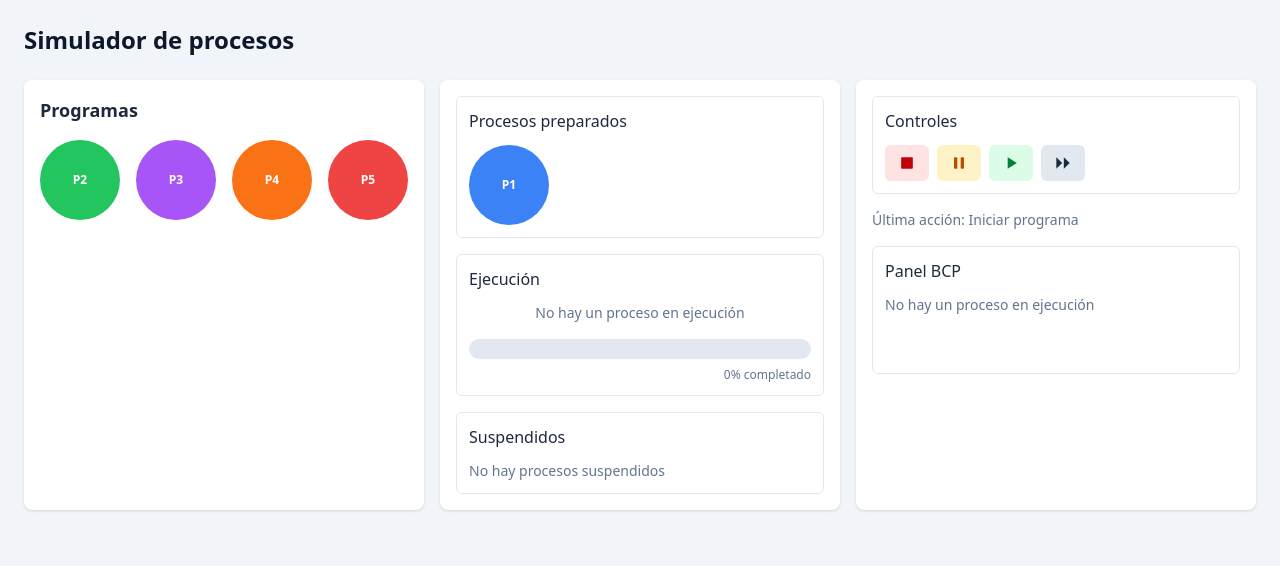
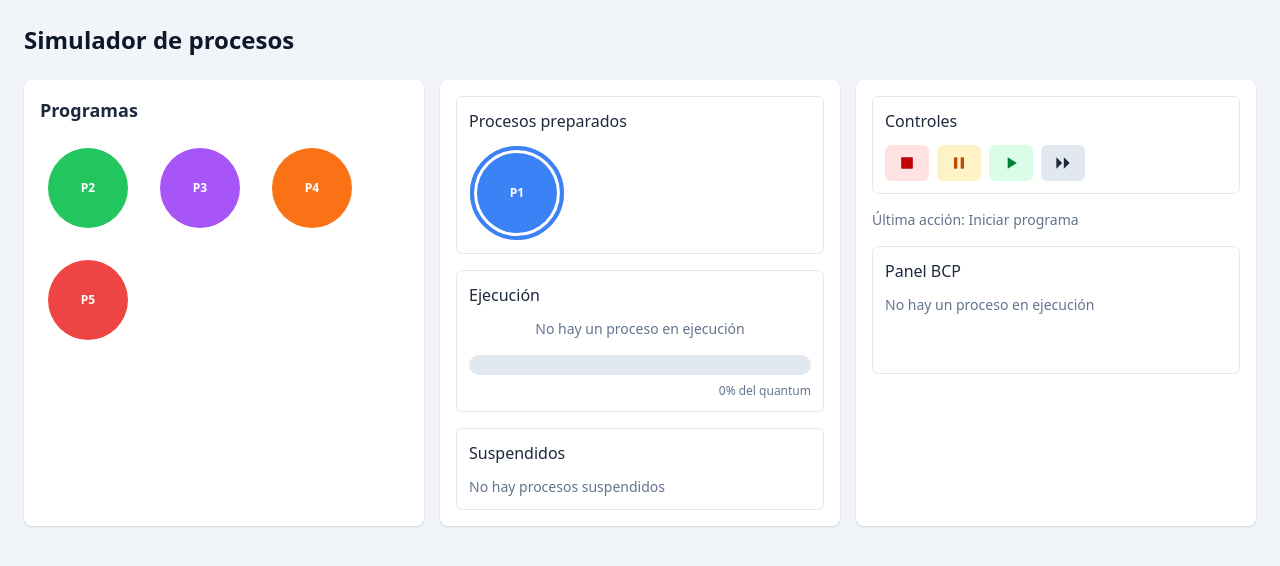
Before and after one commit to kev30u/simulador-procesos, a Next.js app: page / in a window 1280 px wide. Both pictures are taken after a click on the button "P1". Shown: the top 566 px of the page. Built offline with nearby package versions, Linux system fonts and the light colour scheme.

Commit message:
Ajustes de animaciones de progreso

```diff
--- a/src/app/page.tsx
+++ b/src/app/page.tsx
@@ -146,7 +146,10 @@ export default function Home() {
 
           <section className="space-y-4 rounded-lg bg-white p-4 shadow-sm">
             <Preparados procesos={procesosPreparados} />
-            <Ejecucion proceso={procesoEnEjecucion} />
+            <Ejecucion
+              proceso={procesoEnEjecucion}
+              turnoGastado={estado === null ? 0 : estado.turnoGastado}
+            />
             <Suspendidos procesos={procesosSuspendidos} />
           </section>
 
--- a/src/components/BolitaProceso.tsx
+++ b/src/components/BolitaProceso.tsx
@@ -6,13 +6,30 @@ import type { ProcesoResponse } from "@/types/estado";
 type BolitaProcesoProps = {
   proceso: ProcesoResponse;
   onClick?: () => void;
+  mostrarProgresoCpu?: boolean;
 };
 
 export default function BolitaProceso({
   proceso,
   onClick,
+  mostrarProgresoCpu = false,
 }: BolitaProcesoProps) {
   const [mostrarInformacion, setMostrarInformacion] = useState(false);
+  let porcentajeTiempoRestante = 0;
+
+  if (
+    mostrarProgresoCpu &&
+    proceso.bcp !== null &&
+    proceso.bcp.tiempoCpu > 0
+  ) {
+    porcentajeTiempoRestante =
+      (proceso.bcp.tiempoRestante / proceso.bcp.tiempoCpu) * 100;
+  }
+
+  porcentajeTiempoRestante = Math.max(
+    0,
+    Math.min(100, porcentajeTiempoRestante),
+  );
 
   function mostrarPanel() {
     setMostrarInformacion(true);
@@ -24,10 +41,45 @@ export default function BolitaProceso({
 
   return (
     <div
-      className="relative"
+      className="relative flex h-24 w-24 items-center justify-center"
       onMouseEnter={mostrarPanel}
       onMouseLeave={ocultarPanel}
     >
+      {mostrarProgresoCpu && (
+        <div
+          className="relative flex h-24 w-24 items-center justify-center"
+        >
+          <svg
+            className="pointer-events-none absolute inset-0 h-full w-full -rotate-90"
+            viewBox="0 0 96 96"
+            aria-hidden="true"
+          >
+            <circle
+              cx="48"
+              cy="48"
+              r="45"
+              fill="none"
+              stroke="#CBD5E1"
+              strokeWidth="4"
+            />
+            <circle
+              cx="48"
+              cy="48"
+              r="45"
+              fill="none"
+              stroke={proceso.color}
+              strokeWidth="4"
+              strokeLinecap="round"
+              strokeDasharray={2 * Math.PI * 45}
+              strokeDashoffset={
+                2 * Math.PI * 45 * (1 - porcentajeTiempoRestante / 100)
+              }
+              style={{
+                transition: "stroke-dashoffset 300ms ease-in-out",
+              }}
+            />
+          </svg>
+          <div className="flex h-20 w-20 items-center justify-center rounded-full bg-slate-100">
             <button
               type="button"
               onClick={onClick}
@@ -36,6 +88,20 @@ export default function BolitaProceso({
             >
               {proceso.nombre}
             </button>
+          </div>
+        </div>
+      )}
+
+      {!mostrarProgresoCpu && (
+        <button
+          type="button"
+          onClick={onClick}
+          style={{ backgroundColor: proceso.color }}
+          className="flex h-20 w-20 items-center justify-center rounded-full text-center text-xs font-bold text-white hover:opacity-80"
+        >
+          {proceso.nombre}
+        </button>
+      )}
 
       {mostrarInformacion && (
         <div className="absolute left-1/2 top-full z-10 mt-2 w-50 -translate-x-1/2 rounded-md bg-slate-800 p-3 text-xs text-white shadow-lg">
--- a/src/components/Ejecucion.tsx
+++ b/src/components/Ejecucion.tsx
@@ -1,25 +1,77 @@
+import { useEffect, useRef, useState } from "react";
 import type { ProcesoResponse } from "@/types/estado";
 import BolitaProceso from "./BolitaProceso";
 
 type EjecucionProps = {
   proceso: ProcesoResponse | null;
+  turnoGastado: number;
 };
 
-export default function Ejecucion({ proceso }: EjecucionProps) {
-  let progreso = 0;
+function calcularProgresoQuantum(
+  proceso: ProcesoResponse | null,
+  turnoGastado: number,
+): number {
+  if (proceso === null || proceso.bcp === null) {
+    return 0;
+  }
 
-  if (proceso !== null && proceso.bcp !== null) {
-    const tiempoEjecutado =
-      proceso.bcp.tiempoCpu - proceso.bcp.tiempoRestante;
-    const tiempoMostrado = Math.min(
-      proceso.bcp.tiempoCpu,
-      tiempoEjecutado + 1,
-    );
+  const progreso = Math.round(
+    (turnoGastado / proceso.bcp.quantum) * 100,
+  );
 
-    progreso = Math.round(
-      (tiempoMostrado / proceso.bcp.tiempoCpu) * 100,
-    );
-  }
+  return Math.min(100, progreso);
+}
+
+export default function Ejecucion({
+  proceso,
+  turnoGastado,
+}: EjecucionProps) {
+  const [barraDeProgreso, setBarraDeProgreso] = useState({
+    proceso,
+    progreso: 0,
+  });
+  const procesoMostrado = useRef<ProcesoResponse | null>(proceso);
+
+  useEffect(() => {
+    const identificadorDelProcesoActual = proceso?.bcp?.pid ?? null;
+    const identificadorDelProcesoMostrado =
+      procesoMostrado.current?.bcp?.pid ?? null;
+
+    if (
+      identificadorDelProcesoActual !== identificadorDelProcesoMostrado
+    ) {
+      const completarBarra = setTimeout(() => {
+        setBarraDeProgreso((barraAnterior) => ({
+          proceso: barraAnterior.proceso,
+          progreso: 100,
+        }));
+      }, 0);
+
+      const mostrarNuevoProceso = setTimeout(() => {
+        procesoMostrado.current = proceso;
+        setBarraDeProgreso({
+          proceso,
+          progreso: 0,
+        });
+      }, 300);
+
+      return () => {
+        clearTimeout(completarBarra);
+        clearTimeout(mostrarNuevoProceso);
+      };
+    }
+
+    const nuevoProgreso = calcularProgresoQuantum(proceso, turnoGastado);
+
+    const actualizarBarra = setTimeout(() => {
+      setBarraDeProgreso({
+        proceso,
+        progreso: nuevoProgreso,
+      });
+    }, 0);
+
+    return () => clearTimeout(actualizarBarra);
+  }, [proceso, turnoGastado]);
 
   return (
     <div className="rounded-md border border-slate-200 p-3">
@@ -27,8 +79,13 @@ export default function Ejecucion({ proceso }: EjecucionProps) {
         <h3 className="font-medium">Ejecución</h3>
       </div>
       <div className="mb-4 flex justify-center">
-        {proceso !== null && <BolitaProceso proceso={proceso} />}
-        {proceso === null && (
+        {barraDeProgreso.proceso !== null && (
+          <BolitaProceso
+            proceso={barraDeProgreso.proceso}
+            mostrarProgresoCpu
+          />
+        )}
+        {barraDeProgreso.proceso === null && (
           <p className="text-sm text-slate-500">
             No hay un proceso en ejecución
           </p>
@@ -36,15 +93,19 @@ export default function Ejecucion({ proceso }: EjecucionProps) {
       </div>
       <div className="h-5 w-full rounded-full bg-slate-200">
         <div
+          key={barraDeProgreso.proceso?.bcp?.pid ?? "sin-proceso"}
           className="h-5 rounded-full transition-[width] duration-300 ease-in-out"
           style={{
-            width: `${progreso}%`,
-            backgroundColor: proceso === null ? "#CBD5E1" : proceso.color,
+            width: `${barraDeProgreso.progreso}%`,
+            backgroundColor:
+              barraDeProgreso.proceso === null
+                ? "#CBD5E1"
+                : barraDeProgreso.proceso.color,
           }}
         />
       </div>
       <p className="mt-2 text-right text-xs text-slate-500">
-        {progreso}% completado
+        {barraDeProgreso.progreso}% del quantum
       </p>
     </div>
   );
--- a/src/components/Preparados.tsx
+++ b/src/components/Preparados.tsx
@@ -12,7 +12,7 @@ export default function Preparados({ procesos }: PreparadosProps) {
       <div className="flex flex-wrap gap-4">
         {procesos.map((proceso) => (
           <div key={proceso.nombre} className="flex flex-col items-center gap-2">
-            <BolitaProceso proceso={proceso} />
+            <BolitaProceso proceso={proceso} mostrarProgresoCpu />
           </div>
         ))}
       </div>
--- a/src/components/Suspendidos.tsx
+++ b/src/components/Suspendidos.tsx
@@ -21,7 +21,16 @@ export default function Suspendidos({ procesos }: SuspendidosProps) {
               key={proceso.nombre}
               className="flex flex-col items-center gap-2"
             >
-              <BolitaProceso proceso={proceso} />
+              <BolitaProceso proceso={proceso} mostrarProgresoCpu />
+              {proceso.bcp !== null && (
+                <span
+                  className="text-xs font-medium"
+                  style={{ color: proceso.color }}
+                >
+                  Ticks restantes:{" "}
+                  {proceso.bcp.tiempoInteractividadRestante}
+                </span>
+              )}
             </div>
           ))}
         </div>
```
Lines whose indentation alone changed are shown as unchanged.
